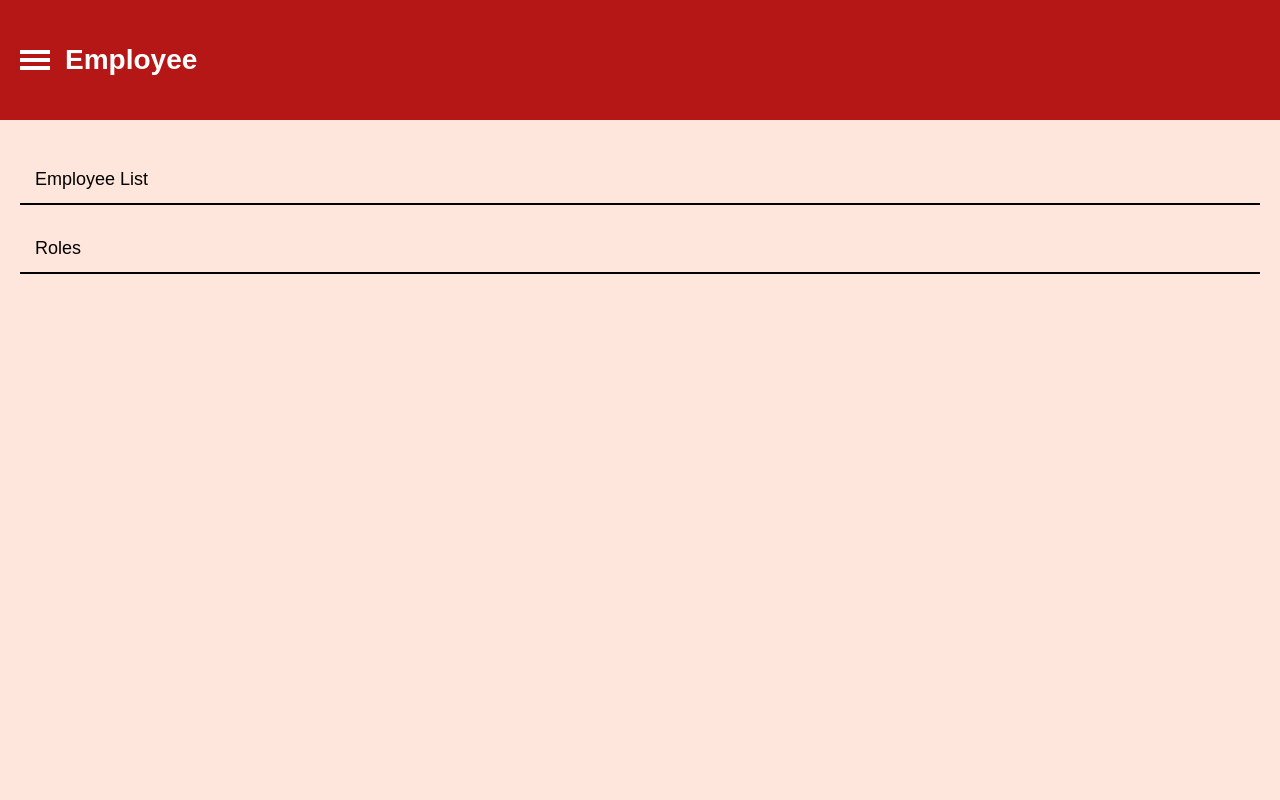
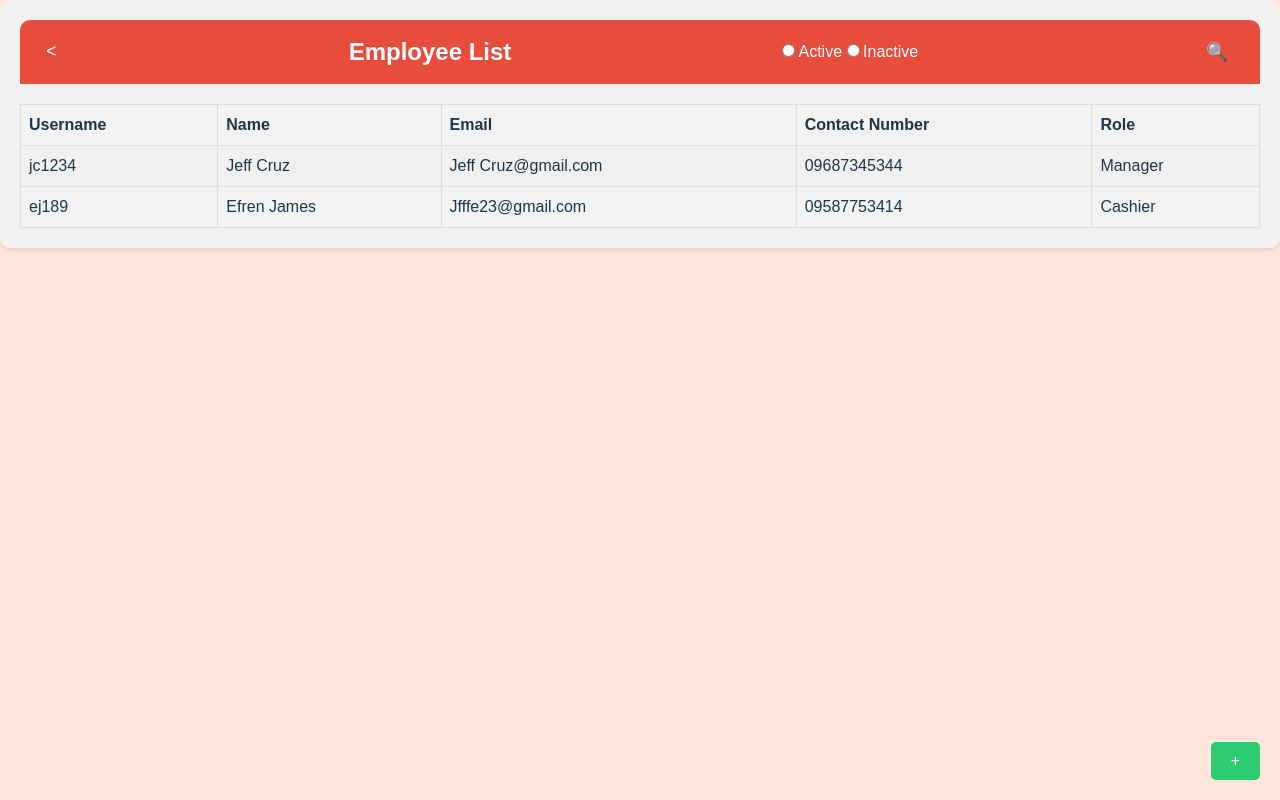
Before and after one commit to edwarquianzon/EMS-Elective3, a React (Vite) app: page /employee-list in a window 1280 px wide. Built offline with nearby package versions, Linux system fonts and the light colour scheme.

Commit message:
Employee List Page

```diff
--- a/src/App.jsx
+++ b/src/App.jsx
@@ -1,11 +1,21 @@
-import { useState } from "react";
+import { BrowserRouter as Router, Routes, Route, Link } from "react-router-dom";
 import "./App.css";
+import EmployeeList from "./employee/employeeList"; // Import EmployeeList component
 
 function App() {
-  const [active, setActive] = useState(null);
-
   return (
+    <Router>
       <div className="app-container">
+        {/* Render the navbar and sidebar for routes other than '/employee-list' */}
+        <Routes>
+          <Route
+            path="/employee-list"
+            element={<EmployeeList />} // Directly renders the Hello World page without navbar/sidebar
+          />
+          <Route
+            path="/"
+            element={
+              <>
                 <div className="navbar">
                   <div className="navbar-content">
                     <div className="hamburger-menu">
@@ -18,11 +28,23 @@ function App() {
                 </div>
                 <div className="sidebar">
                   <ul className="menu">
-          <li className={`menu-item`}>Employee List</li>
-          <li className={`menu-item`}>Roles</li>
+                    <li className="menu-item">
+                      <Link to="/employee-list">Employee List</Link>
+                    </li>
+                    <li className="menu-item">
+                      <Link to="/roles">Roles</Link>
+                    </li>
                   </ul>
                 </div>
+                <div className="content">
+                  <h1>Welcome to the App!</h1>
                 </div>
+              </>
+            }
+          />
+        </Routes>
+      </div>
+    </Router>
   );
 }
 
--- /dev/null
+++ b/src/employee/employeeList.css
@@ -0,0 +1,74 @@
+/* employeeList.css */
+
+.employee-list-container {
+  background-color: #f0f0f0; /* Light gray background */
+  padding: 20px;
+  border-radius: 10px;
+  box-shadow: 0 2px 5px rgba(0, 0, 0, 0.1);
+}
+
+.header {
+  display: flex;
+  justify-content: space-between;
+  align-items: center;
+  background-color: #e74c3c; /* Red header */
+  color: white;
+  padding: 10px;
+  border-top-left-radius: 10px;
+  border-top-right-radius: 10px;
+}
+
+.header h2 {
+  margin: 0;
+}
+
+.header button {
+  background-color: transparent;
+  border: none;
+  color: white;
+  font-size: 18px;
+  cursor: pointer;
+}
+
+.table {
+  width: 100%;
+  border-collapse: collapse;
+  margin-top: 20px;
+}
+
+.table th,
+.table td {
+  border: 1px solid #ddd;
+  padding: 8px;
+  text-align: left;
+}
+
+.table th {
+  background-color: #f2f2f2;
+}
+
+.table tbody tr:nth-child(even) {
+  background-color: #f2f2f2;
+}
+
+.add-button {
+  background-color: #2ecc71; /* Green add button */
+  color: white;
+  border: none;
+  padding: 10px 20px;
+  border-radius: 5px;
+  cursor: pointer;
+  position: absolute;
+  bottom: 20px;
+  right: 20px;
+}
+
+.back-button {
+  background-color: #b51616;
+  color: white;
+  border: none;
+  font-size: 40px;
+  padding: 8px 16px;
+  cursor: pointer;
+  margin-right: 10px;
+}
--- a/src/employee/employeeList.jsx
+++ b/src/employee/employeeList.jsx
@@ -0,0 +1,56 @@
+import React from "react";
+import "./employeeList.css";
+
+const EmployeeList = () => {
+  return (
+    <div className="employee-list-container">
+      <div className="header">
+        <button className="back-button">{"<"}</button>
+        <h2>Employee List</h2>
+        <div>
+          <label>
+            <input type="radio" name="status" />
+            Active
+          </label>
+          <label>
+            <input type="radio" name="status" />
+            Inactive
+          </label>
+        </div>
+        <button>🔍</button>
+      </div>
+
+      <table className="table">
+        <thead>
+          <tr>
+            <th>Username</th>
+            <th>Name</th>
+            <th>Email</th>
+            <th>Contact Number</th>
+            <th>Role</th>
+          </tr>
+        </thead>
+        <tbody>
+          <tr>
+            <td>jc1234</td>
+            <td>Jeff Cruz</td>
+            <td>Jeff Cruz@gmail.com</td>
+            <td>09687345344</td>
+            <td>Manager</td>
+          </tr>
+          <tr>
+            <td>ej189</td>
+            <td>Efren James</td>
+            <td>Jfffe23@gmail.com</td>
+            <td>09587753414</td>
+            <td>Cashier</td>
+          </tr>
+        </tbody>
+      </table>
+
+      <button className="add-button">+</button>
+    </div>
+  );
+};
+
+export default EmployeeList;
```
Also changed, not shown: package.json (+4 -3 lines), 1 other file (tests, documents, lock files or other folders). Lines whose indentation alone changed are shown as unchanged.
